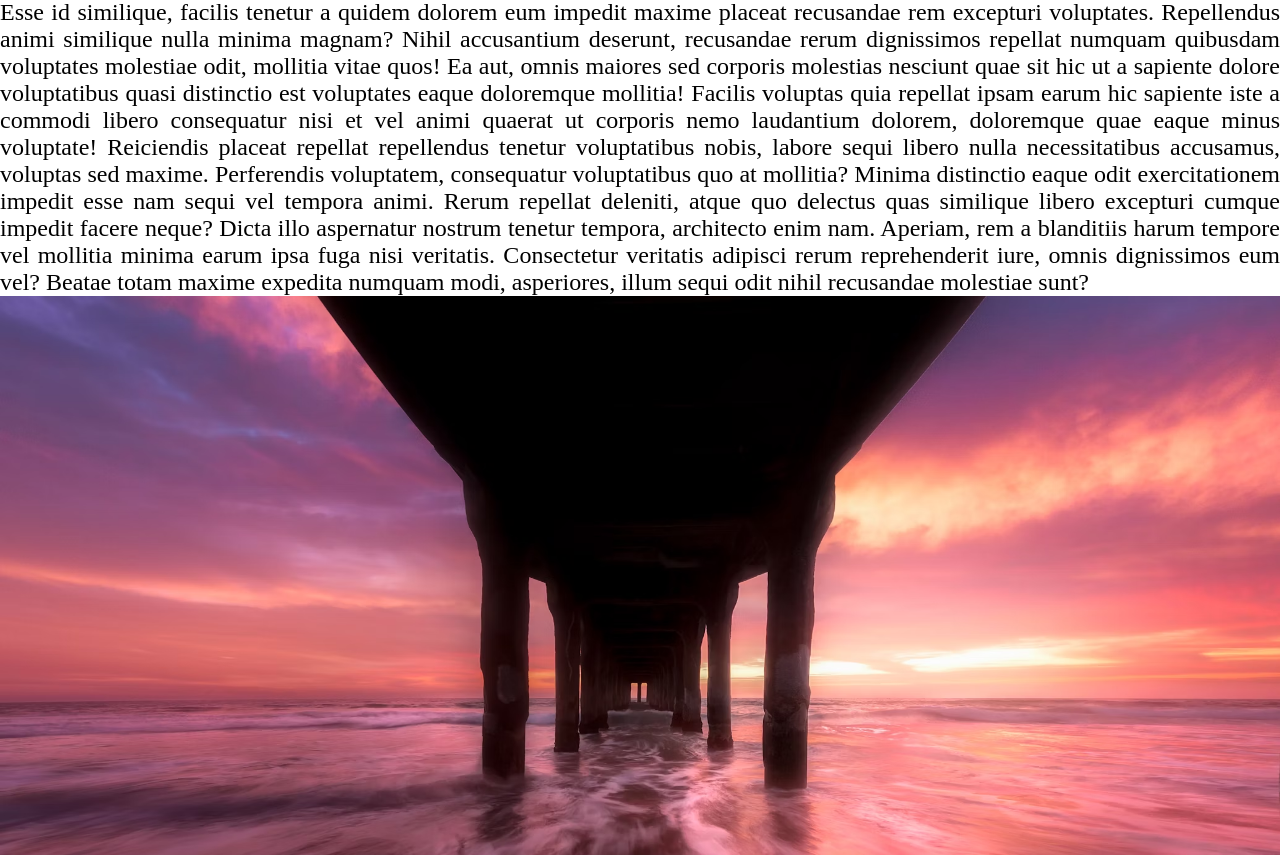
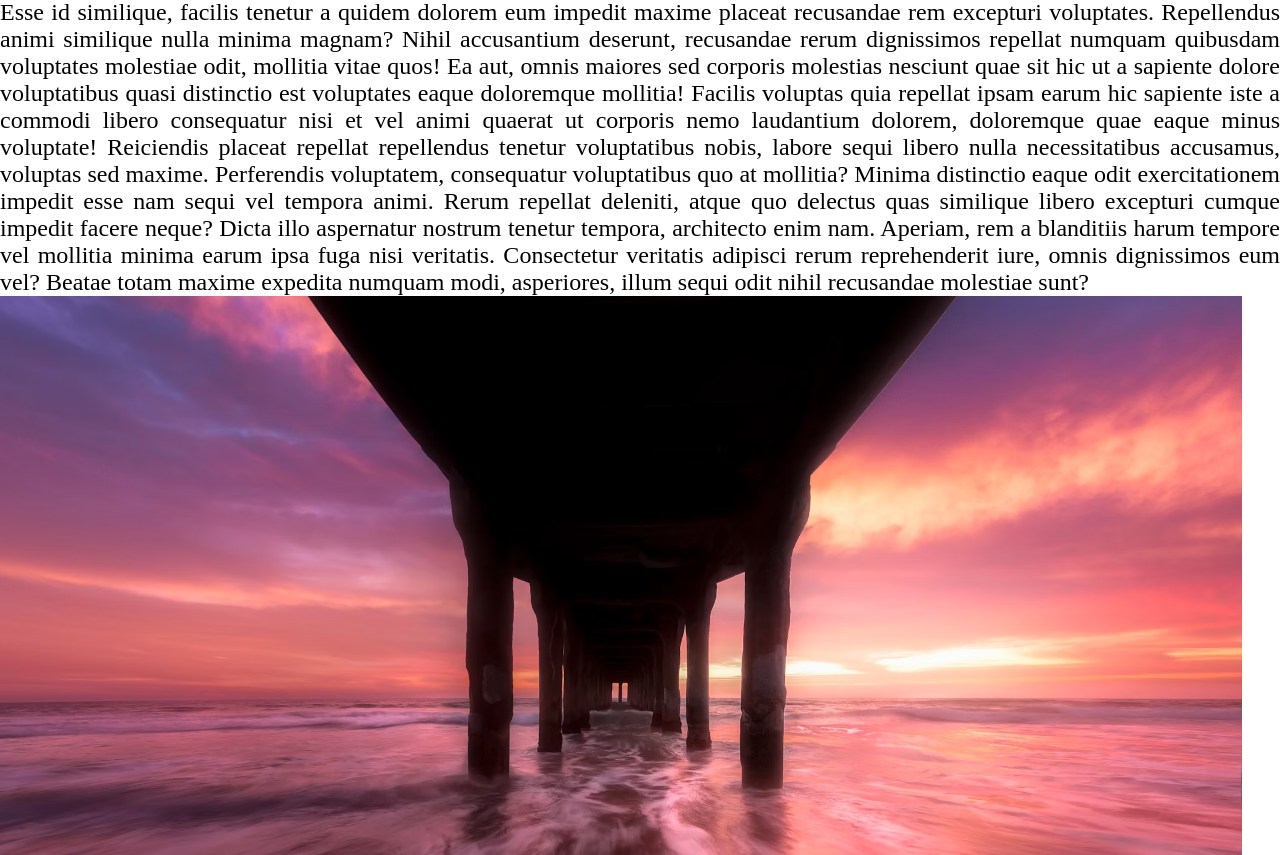
Before and after one commit to mdraza0589/Background-attachment, a plain HTML site: page index.html in a window 1280 px wide. Shown: the part 1351-2206 px from the top of the page. Drawn offline with Linux system fonts and the light colour scheme.

Commit message:
Update style.css
width change 100vw to 97vw.

```diff
--- a/style.css
+++ b/style.css
@@ -9,7 +9,7 @@
 }
 #img{
     height: 100vh;
-    width: 100VW;
+    width: 97VW;
     background-image: url(image1.avif);
     background-size:  100% 100%;
     background-attachment: fixed;
```
